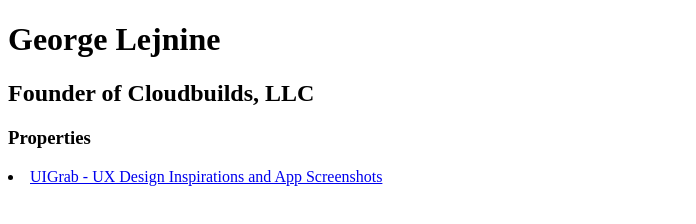
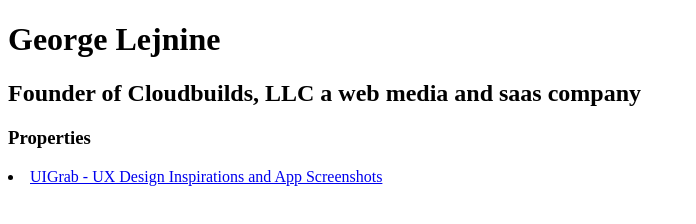
Before and after one commit to GeorgeL9/GeorgeL9.github.io, a plain HTML site: page index.html in a window 1280 px wide. Shown: the whole page, without its empty margins (0-696 px from the left). Drawn offline with Linux system fonts and the light colour scheme.

Commit message:
Update index.html

```diff
--- a/index.html
+++ b/index.html
@@ -8,7 +8,7 @@
     <meta name="description"
           content="Senior Software Engineer / Senior Analyst at Panera Bread.">
     <h1>George Lejnine</h1>
-    <h2>Founder of Cloudbuilds, LLC</h2>
+    <h2>Founder of Cloudbuilds, LLC a web media and saas company</h2>
     <h3>Properties</h3>
     <li>
       <a href="https://uigrab.com">UIGrab - UX Design Inspirations and App Screenshots</a>
```
